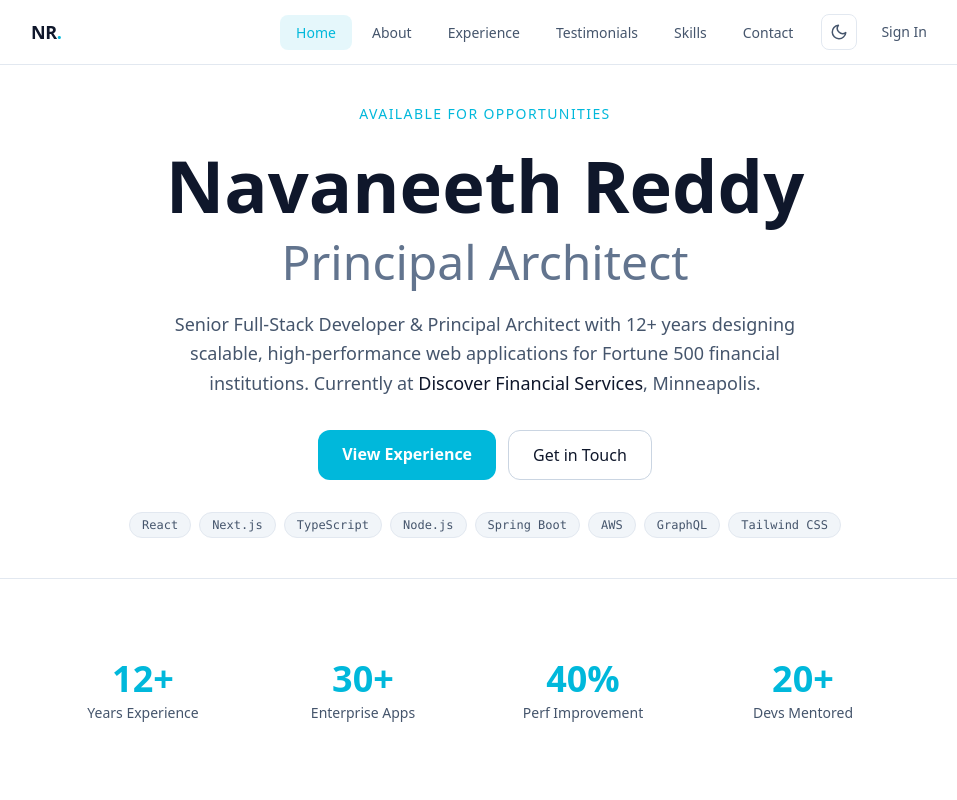
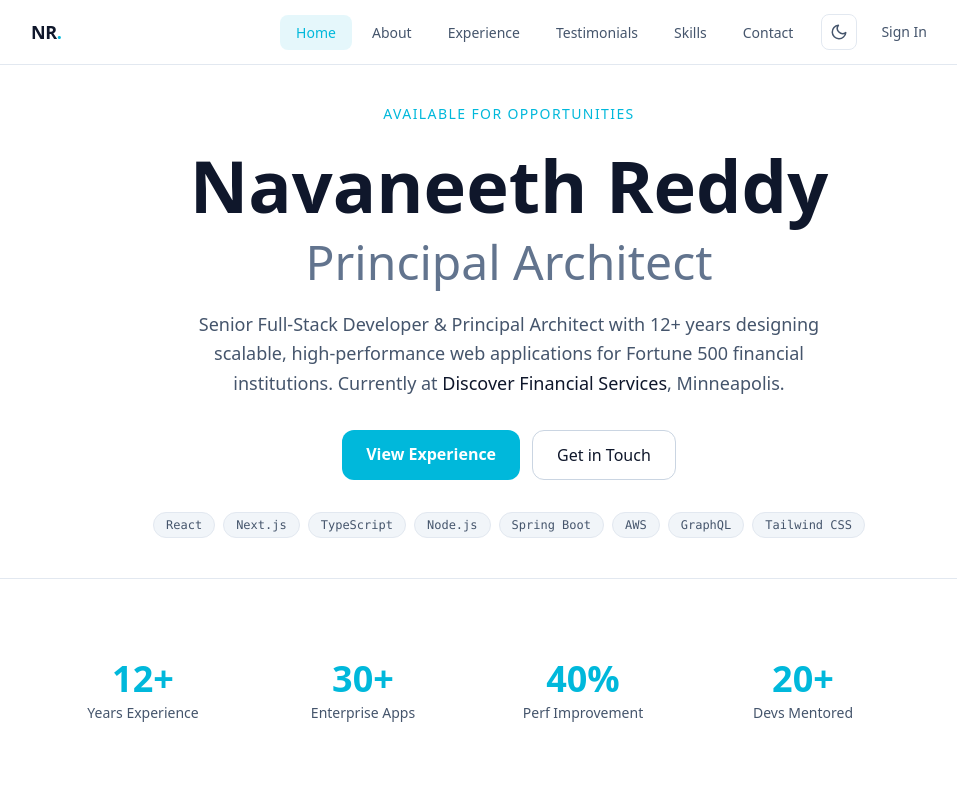
Before and after one commit to NavaneethReddi/Navaneeth-dev, a Next.js app: page / in a window 1280 px wide. Shown: the top 800 px of the page, without its empty margins (17-974 px from the left). Built offline with nearby package versions, Linux system fonts and the light colour scheme; no server answers.

Commit message:
style: shift content further right — app/page.tsx

```diff
--- a/app/page.tsx
+++ b/app/page.tsx
@@ -35,7 +35,7 @@ export default async function Home() {
         apiSuccess={apiSuccess}
         hidden={false}
       />
-       <section className="flex items-center justify-center pl-12 pr-6 pt-10 pb-10">
+       <section className="flex items-center justify-center pl-24 pr-6 pt-10 pb-10">
         <div className="w-full max-w-4xl mx-auto text-center">
           <p className="text-cyan-500 text-sm font-medium tracking-widest uppercase mb-4">
             Available for opportunities
@@ -88,7 +88,7 @@ export default async function Home() {
       <ContactSection />
       <TestimonialsSection />
 
-      <footer className="border-t border-slate-200 dark:border-slate-800 py-8 pl-12 pr-6 text-center text-slate-500 text-sm transition-colors">
+      <footer className="border-t border-slate-200 dark:border-slate-800 py-8 pl-24 pr-6 text-center text-slate-500 text-sm transition-colors">
         <p>
           Navaneeth Reddy Pinnapureddy · Minneapolis, MN ·{" "}
           <a href="mailto:Navaneethr.work9@gmail.com" className="text-cyan-500 hover:underline">
```
